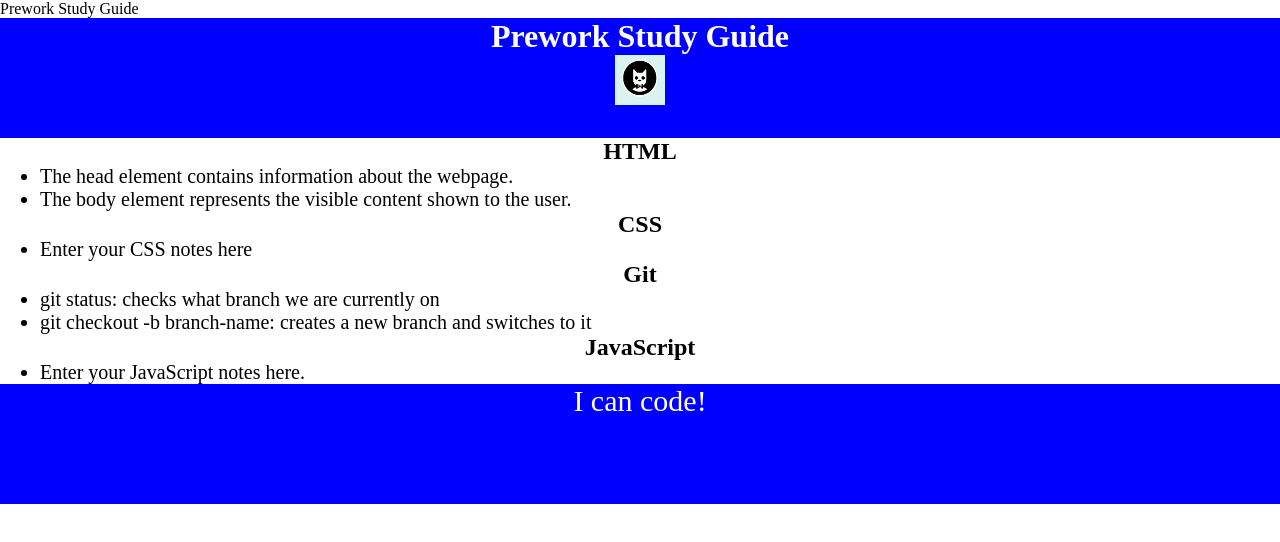
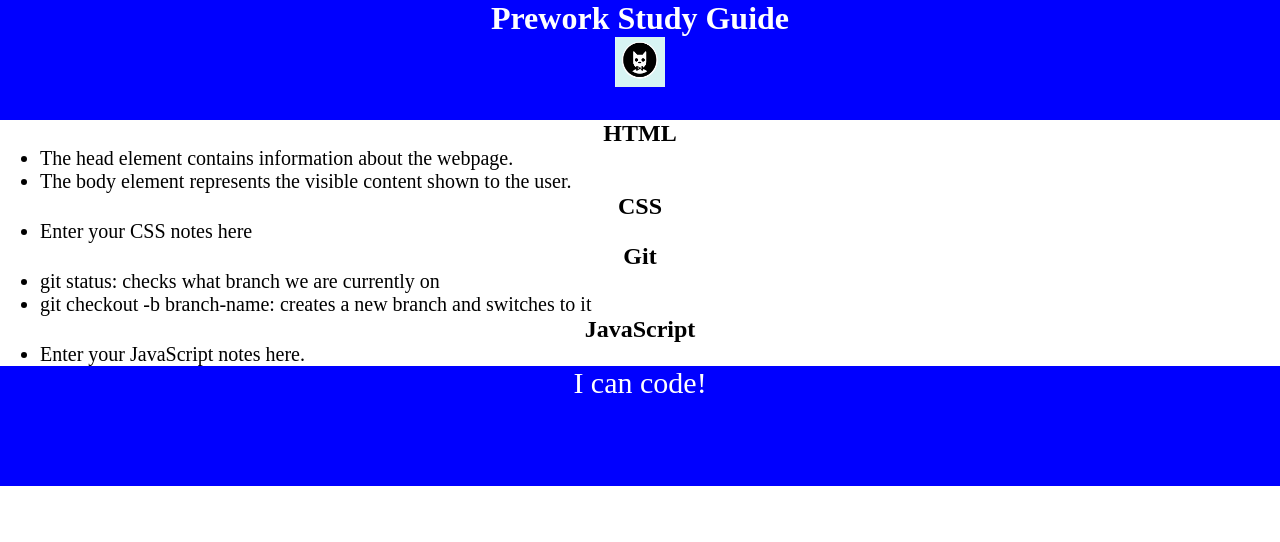
Before and after one commit to Alphastranger/prework-study-guide, a plain HTML site: page index.html in a window 1280 px wide. Drawn offline with Linux system fonts and the light colour scheme; files that its build step writes are made by us from their sources; files whose address does not match are found by name.

Commit message:
Fucking finally

```diff
--- a/index.html
+++ b/index.html
@@ -4,7 +4,7 @@
     <meta charset="UTF-8" />
     <meta http-equiv="X-UA-Compatible" content="IE=edge" />
     <meta name="viewport" content="width=device-width, initial-scale=1.0" />
-    <link rel="stylesheet" href="./assets/style.css"
+    <link rel="stylesheet" href="./assets/style.css">
     <title>Prework Study Guide</title>
   </head>
   <body>
```
Also changed, not shown: assets/bowtie-cat.png (renamed from bowtie-cat.png), assets/style.css (renamed from style.css), 1 other file.
